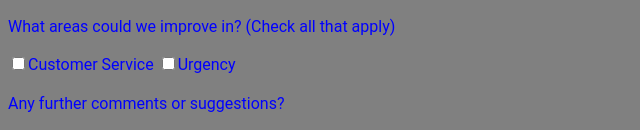
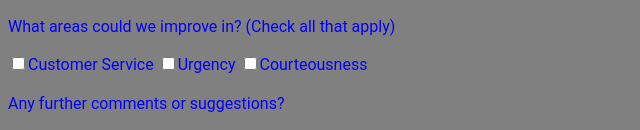
Before and after one commit to jjohnson3339/SurveyForm, a plain HTML site: page index.html in a window 1280 px wide. Shown: the part 347-477 px from the top of the page, without its empty margins (0-640 px from the left). Drawn offline with Linux system fonts and the light colour scheme.

Commit message:
pushed index.html after an edit to add to the existing form.

```diff
--- a/index.html
+++ b/index.html
@@ -106,6 +106,14 @@
                class="input-checkbox"
                />Urgency</label>
 
+      <label>
+        <input
+              name="prefer"
+              value="Courteousness"
+              type="checkbox"
+              class="input-checkbox"
+              />Courteousness</label>
+
       <div class="form-group">
         <p>Any further comments or suggestions?</p>
         <textarea
```
